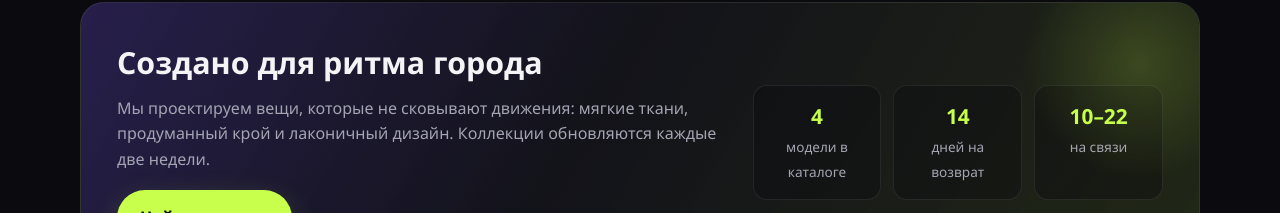
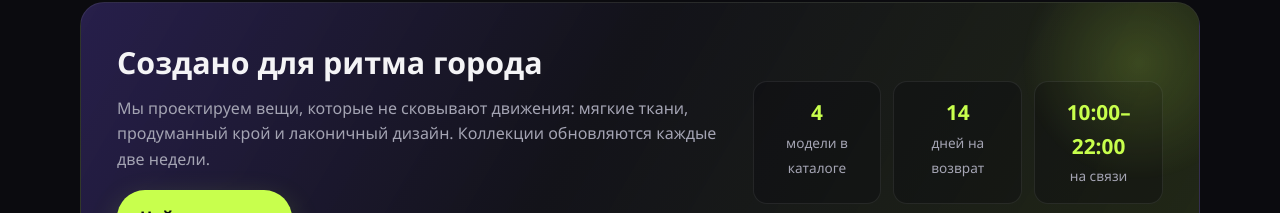
Before and after one commit to burmaldaking/nova-wear, a plain HTML site: page index.html in a window 1280 px wide. Shown: the part 1443-1656 px from the top of the page. Drawn offline with Linux system fonts and the light colour scheme.

Commit message:
Show support hours as 10:00-22:00 in stats

```diff
--- a/index.html
+++ b/index.html
@@ -112,7 +112,7 @@
         <div class="stats">
           <div class="stat"><strong>4</strong><span>модели в каталоге</span></div>
           <div class="stat"><strong>14</strong><span>дней на возврат</span></div>
-          <div class="stat"><strong>10–22</strong><span>на связи</span></div>
+          <div class="stat"><strong>10:00–22:00</strong><span>на связи</span></div>
         </div>
       </div>
     </section>
```
